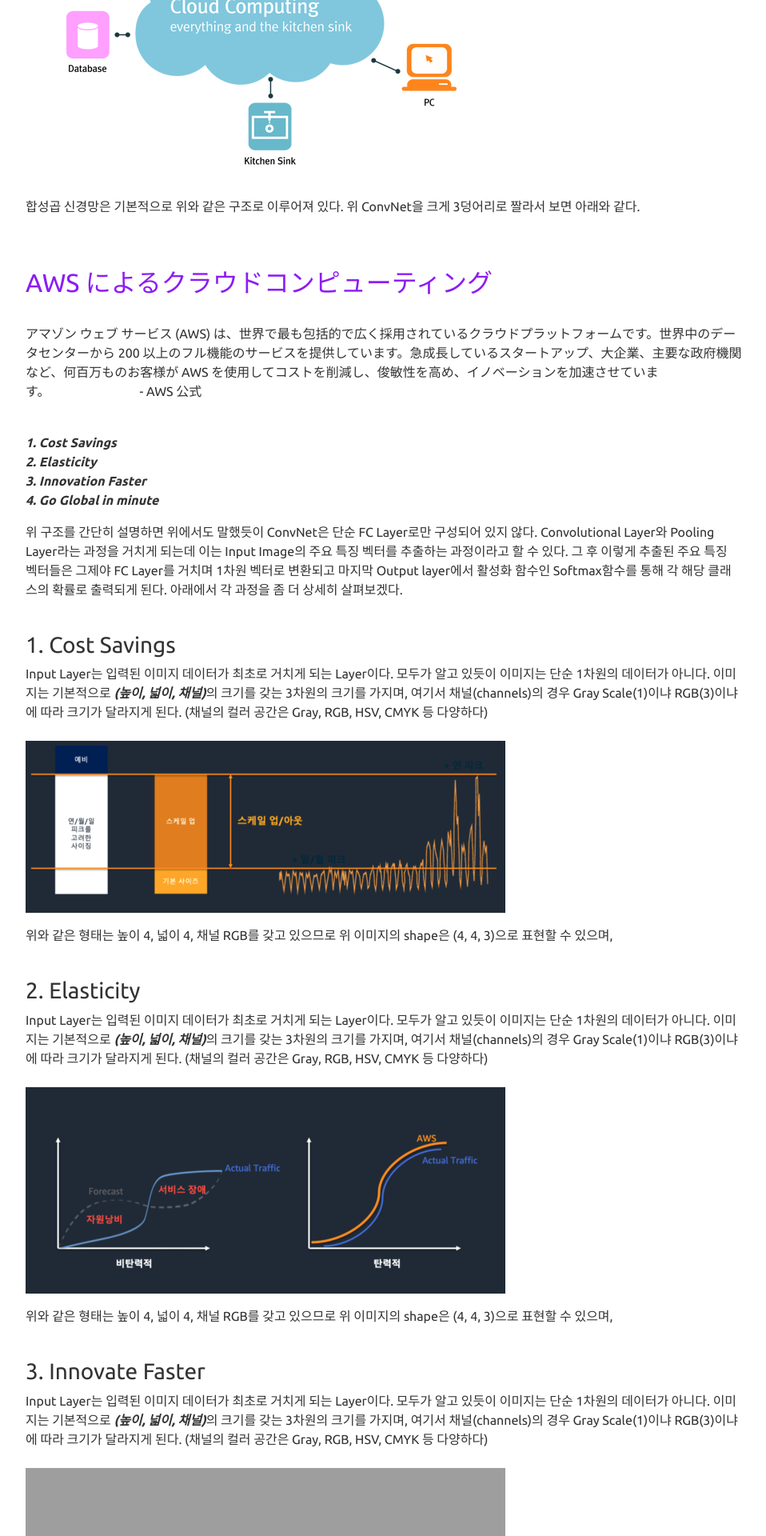
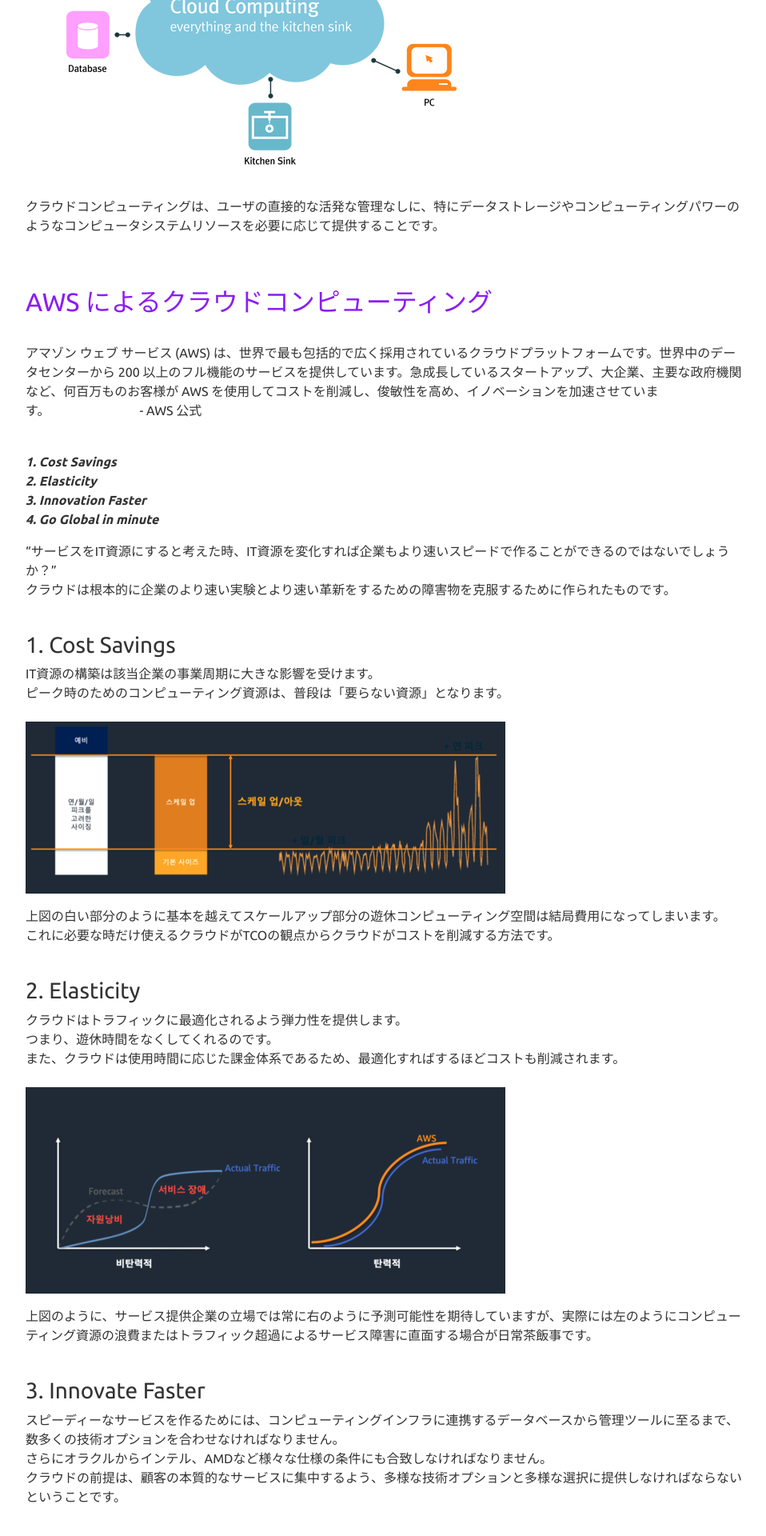
Before and after one commit to ja201820/aws-flask, a Flask app: page /aws_info in a window 1280 px wide. Shown: the part 397-2317 px from the top of the page at 80% size, without its empty margins (160-1118 px from the left). Run offline with Flask 2, Linux system fonts and the light colour scheme; some libraries are stand-ins or nearby versions; grey boxes are pictures that could not be loaded.

Commit message:
code update

```diff
--- a/templates/aws_info.html
+++ b/templates/aws_info.html
@@ -73,8 +73,8 @@
 <!-- AWS cloud 설명 -->
 <div class="side-page-main-div">
 
-	<h2 style="color: #353535" id="クラウドコンピューティング">クラウドコンピューティングとは</h2><p><img style="max-width: 600px;" src="/static/images/index/cloud-computing.png" width="500"/></p>
-	<p>합성곱 신경망은 기본적으로 위와 같은 구조로 이루어져 있다. 위 ConvNet을 크게 3덩어리로 짤라서 보면 아래와 같다.</p>
+	<h2 id="クラウドコンピューティング">クラウドコンピューティングとは</h2><p><img style="max-width: 600px;" src="/static/images/index/cloud-computing.png" width="500"/></p>
+	<p>クラウドコンピューティングは、ユーザの直接的な活発な管理なしに、特にデータストレージやコンピューティングパワーのようなコンピュータシステムリソースを必要に応じて提供することです。</p>
 	<br><br>
 
 	<h2 style="color: #8C1DF3" id="awsとは">AWS によるクラウドコンピューティング</h2>
@@ -84,29 +84,36 @@
 	<blockquote>
 		<p><strong><em>1. Cost Savings</em></strong><br><strong><em>2. Elasticity</em></strong><br><strong><em>3. Innovation Faster</em></strong><br><strong><em>4. Go Global in minute</em></strong></p>
 	</blockquote>
-	<p>위 구조를 간단히 설명하면 위에서도 말했듯이 ConvNet은 단순 FC Layer로만 구성되어 있지 않다. Convolutional Layer와 Pooling Layer라는 과정을 거치게 되는데 이는 Input Image의 주요 특징 벡터를 추출하는 과정이라고 할 수 있다. 그 후 이렇게 추출된 주요 특징 벡터들은 그제야 FC Layer를 거치며 1차원 벡터로 변환되고 마지막 Output layer에서 활성화 함수인 Softmax함수를 통해 각 해당 클래스의 확률로 출력되게 된다. 아래에서 각 과정을 좀 더 상세히 살펴보겠다.<br><br></p>
+	<p>“サービスをIT資源にすると考えた時、IT資源を変化すれば企業もより速いスピードで作ることができるのではないでしょうか？”<br>
+		クラウドは根本的に企業のより速い実験とより速い革新をするための障害物を克服するために作られたものです。<br><br></p>
 
 	<h3 id="Cost-Savings"><a href="#Cost-Savings" class="headerlink" title="1. Cost Savings"></a>1. Cost Savings</h3>
-	<p>Input Layer는 입력된 이미지 데이터가 최초로 거치게 되는 Layer이다. 모두가 알고 있듯이 이미지는 단순 1차원의 데이터가 아니다. 이미지는 기본적으로 <strong><em>(높이, 넓이, 채널)</em></strong>의 크기를 갖는 3차원의 크기를 가지며, 여기서 채널(channels)의 경우 Gray Scale(1)이냐 RGB(3)이냐 에 따라 크기가 달라지게 된다. (채널의 컬러 공간은 Gray, RGB, HSV, CMYK 등 다양하다)<br>
+	<p>IT資源の構築は該当企業の事業周期に大きな影響を受けます。<br>
+		ピーク時のためのコンピューティング資源は、普段は「要らない資源」となります。<br>
 		<br><img style="max-width: 600px;" src="/static/images/index/traffic-scaling.png"/></p>
-	<p>위와 같은 형태는 높이 4, 넓이 4, 채널 RGB를 갖고 있으므로 위 이미지의 shape은 (4, 4, 3)으로 표현할 수 있으며, </p><br>
+	<p>上図の白い部分のように基本を越えてスケールアップ部分の遊休コンピューティング空間は結局費用になってしまいます。<br>
+	これに必要な時だけ使えるクラウドがTCOの観点からクラウドがコストを削減する方法です。</p><br>
 
 	<h3 id="Elasticity"><a href="#Elasticity" class="headerlink" title="2. Elasticity"></a>2. Elasticity</h3>
-	<p>Input Layer는 입력된 이미지 데이터가 최초로 거치게 되는 Layer이다. 모두가 알고 있듯이 이미지는 단순 1차원의 데이터가 아니다. 이미지는 기본적으로 <strong><em>(높이, 넓이, 채널)</em></strong>의 크기를 갖는 3차원의 크기를 가지며, 여기서 채널(channels)의 경우 Gray Scale(1)이냐 RGB(3)이냐 에 따라 크기가 달라지게 된다. (채널의 컬러 공간은 Gray, RGB, HSV, CMYK 등 다양하다)<br>
+	<p>クラウドはトラフィックに最適化されるよう弾力性を提供します。<br>
+		つまり、遊休時間をなくしてくれるのです。<br>
+		また、クラウドは使用時間に応じた課金体系であるため、最適化すればするほどコストも削減されます。<br>
 		<br><img style="max-width: 600px;" src="/static/images/index/aws-resilient.png"/></p>
-	<p>위와 같은 형태는 높이 4, 넓이 4, 채널 RGB를 갖고 있으므로 위 이미지의 shape은 (4, 4, 3)으로 표현할 수 있으며, </p><br>
+	<p>上図のように、サービス提供企業の立場では常に右のように予測可能性を期待していますが、実際には左のようにコンピューティング資源の浪費またはトラフィック超過によるサービス障害に直面する場合が日常茶飯事です。</p><br>
 
 	<h3 id="Innovate-Faster"><a href="#Innovate-Faster" class="headerlink" title="3. Innovate-Faster"></a>3. Innovate Faster</h3>
-	<p>Input Layer는 입력된 이미지 데이터가 최초로 거치게 되는 Layer이다. 모두가 알고 있듯이 이미지는 단순 1차원의 데이터가 아니다. 이미지는 기본적으로 <strong><em>(높이, 넓이, 채널)</em></strong>의 크기를 갖는 3차원의 크기를 가지며, 여기서 채널(channels)의 경우 Gray Scale(1)이냐 RGB(3)이냐 에 따라 크기가 달라지게 된다. (채널의 컬러 공간은 Gray, RGB, HSV, CMYK 등 다양하다)<br>
-		<br><img style="max-width: 600px;" src="./static/images/convnet_info/cnn_img_shape.png"/></p>
-	<p>위와 같은 형태는 높이 4, 넓이 4, 채널 RGB를 갖고 있으므로 위 이미지의 shape은 (4, 4, 3)으로 표현할 수 있으며, </p><br>
+	<p>スピーディーなサービスを作るためには、コンピューティングインフラに連携するデータベースから管理ツールに至るまで、数多くの技術オプションを合わせなければなりません。<br>
+		さらにオラクルからインテル、AMDなど様々な仕様の条件にも合致しなければなりません。<br>
+		クラウドの前提は、顧客の本質的なサービスに集中するよう、多様な技術オプションと多様な選択に提供しなければならないということです。
+		</p><br>
 
 	<h3 id="Global-in-minutes"><a href="#Global-in-minutes" class="headerlink" title="4. Global-in-minutes"></a>4. Global-in-minutes</h3>
-	<p>Input Layer는 입력된 이미지 데이터가 최초로 거치게 되는 Layer이다. 모두가 알고 있듯이 이미지는 단순 1차원의 데이터가 아니다. 이미지는 기본적으로 <strong><em>(높이, 넓이, 채널)</em></strong>의 크기를 갖는 3차원의 크기를 가지며, 여기서 채널(channels)의 경우 Gray Scale(1)이냐 RGB(3)이냐 에 따라 크기가 달라지게 된다. (채널의 컬러 공간은 Gray, RGB, HSV, CMYK 등 다양하다)<br>
+	<p>AWSは企業がどこにいても安定的にクラウドを供給します。<br>
+		全世界には約26のリージョンが大都市に位置し、リージョンには約84のコンピューティング利用領域で構成されています。<br>
+		東京に4つ、大阪に3つの可用領域を持つリージョンがあり、スタートアップから大企業まで数万の企業がこれを利用しています。<br>
 		<br><img style="max-width: 600px;" src="/static/images/index/edge-location.jfif"/></p>
-	<p>위와 같은 형태는 높이 4, 넓이 4, 채널 RGB를 갖고 있으므로 위 이미지의 shape은 (4, 4, 3)으로 표현할 수 있으며, </p><br>
-
-
+	<br><br>
+	<h2 style="color: #FFBA40">"We think cloud computing is the future."</h2>
 	<br><br>
 </div>
 
```
